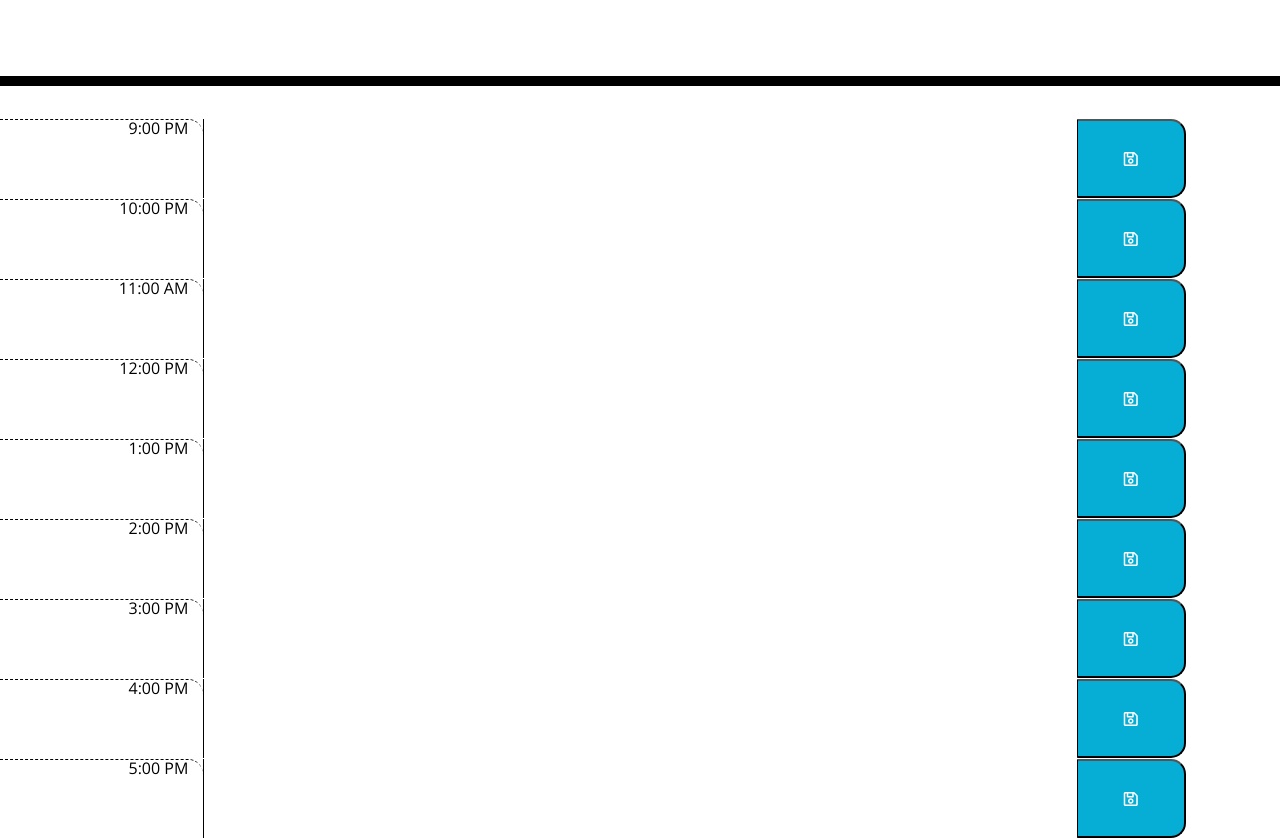
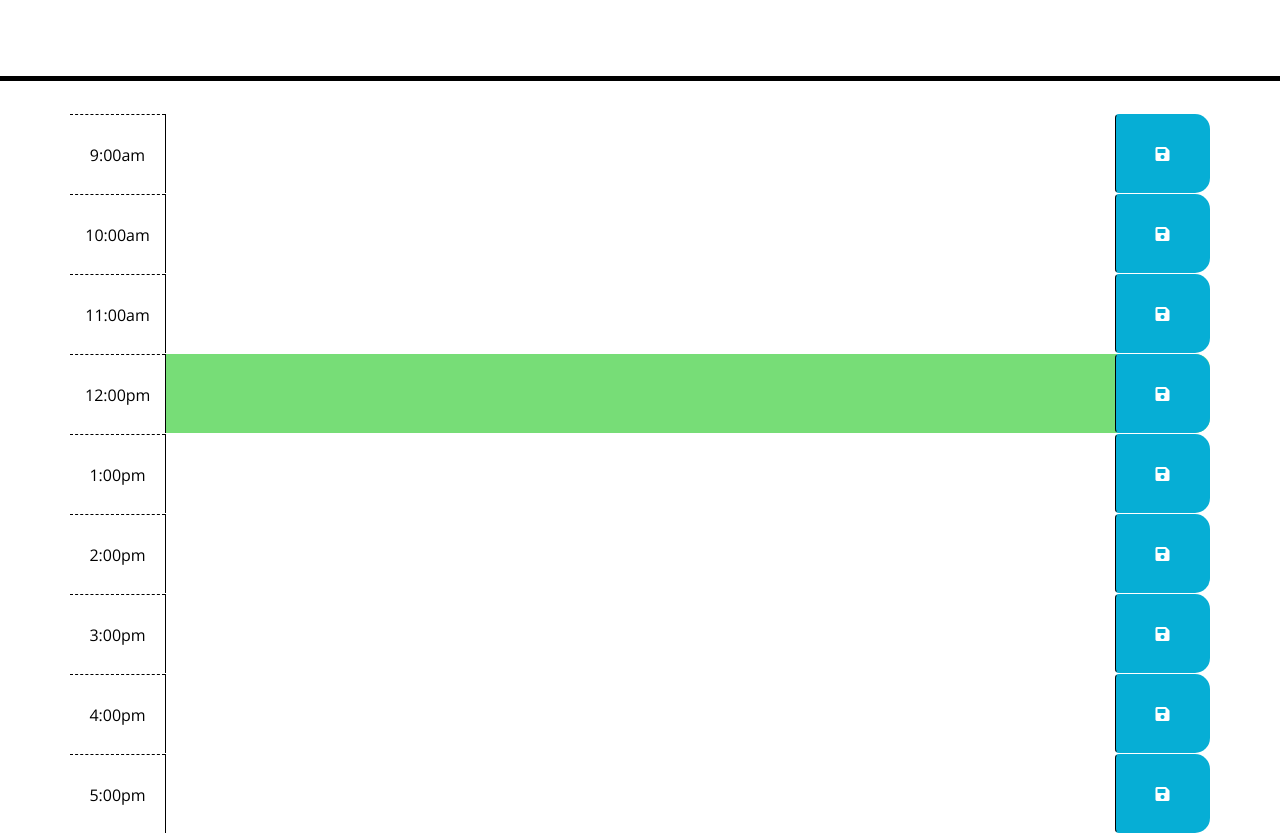
Before and after one commit to chaseyb/Work-Day-Scheduler, a plain HTML site: page index.html in a window 1280 px wide. Shown: the part 182-1020 px from the top of the page. Drawn offline with nearby package versions, Linux system fonts and the light colour scheme.

Commit message:
Updated HTML, CSS, and JavaScript

```diff
--- a/Assets/script.js
+++ b/Assets/script.js
@@ -0,0 +1,14 @@
+$(document).ready(function(){
+
+    //display current day & time.
+    $("#currentDay").text(moment().format("MMMM Do YYYY, h:mm:ss a"));
+
+    //Assign saveBtn click listener for user input and time stamp??
+    $(".saveBtn").on("click", function () {
+        //get nearby values.
+        console.log(this);
+        var text = $(this).siblings(".description").val();
+        var time = $(this).parent().attr("id");
+
+        //set items in local storage.
+        localStorage.setItem(time, text);
--- a/Assets/style.css
+++ b/Assets/style.css
@@ -18,7 +18,7 @@
   background-color: transparent;
   color: black;
   border-radius: 0;
-    border-bottom: 10px solid black;
+  border-bottom: 5px solid black;
 }
 
 .description{
--- a/index.html
+++ b/index.html
@@ -1,107 +1,111 @@
 <!DOCTYPE html>
 <html lang="en">
+
 <head>
     <meta charset="UTF-8" />
     <meta name="viewport" content="width=device-width, initial-scale=1.0" />
     <meta http-equiv="X-UA-Compatible" content="ie=edge" />
-    <link
-      rel="stylesheet"
-      href="https://stackpath.bootstrapcdn.com/bootstrap/4.3.1/css/bootstrap.min.css"
-    />
-    <link
-      rel="stylesheet"
-      href="https://use.fontawesome.com/releases/v5.8.1/css/all.css"
-      integrity="sha384-50oBUHEmvpQ+1lW4y57PTFmhCaXp0ML5d60M1M7uH2+nqUivzIebhndOJK28anvf"
-      crossorigin="anonymous"
-    />
-    <link
-      href="https://fonts.googleapis.com/css?family=Open+Sans&display=swap"
-      rel="stylesheet"
-    />
-    <!-- Custom CSS -->
-    <link rel="stylesheet" href="/assets/style.css"/>
-
+    <link rel="stylesheet" href="https://stackpath.bootstrapcdn.com/bootstrap/4.3.1/css/bootstrap.min.css" />
+    <link rel="stylesheet" href="https://use.fontawesome.com/releases/v5.8.1/css/all.css"
+        integrity="sha384-50oBUHEmvpQ+1lW4y57PTFmhCaXp0ML5d60M1M7uH2+nqUivzIebhndOJK28anvf" crossorigin="anonymous" />
+    <link href="https://fonts.googleapis.com/css?family=Open+Sans&display=swap" rel="stylesheet" />
+    <link rel="stylesheet" href="assets/style.css" />
     <title>Work Day Scheduler</title>
 </head>
 
 <body>
     <header class="jumbotron">
-      <h1 class="display-3 text-center">Work Day Scheduler</h1>
-      <p class="lead text-center">A simple calendar app for scheduling your work day</p>
-      <p id="currentDay" class="lead"></p>
+        <h1 class="font-weight-bold display-3">Work Day Scheduler</h1>
+        <p class="font-weight-bold lead">A simple calendar application for scheduling your work day</p>
+        <p id="currentDay" class="text-white font-weight-bold lead"></p>
     </header>
+    <div class="container">
 
         <!-- Timeblocks go here -->
-
-    <!-- 9:00 AM Timeblock-->
-    <div class="row">
-        <div class ="col-2 hour time-block text-right">9:00 PM</div>
-        <textarea id="9" class="col-8 input"></textarea>
-        <button class="col-1 saveBtn"><i class="far fa-save"></i></button>
+        <div id="hour9" class="row time-block">
+            <div class="col-md-1 hour">
+                9:00am
+            </div>
+            <textarea class="col-md-10 description">
+            </textarea>
+            <button class="btn saveBtn col-md-1"><i class="fas fa-save"></i></button>
         </div>
 
-      <!-- 10:00 AM Timeblock-->
-      <div class="row">
-        <div class ="col-2 hour time-block text-right">10:00 PM</div>
-        <textarea id="10" class=" col-8 input"></textarea>
-        <button class="col-1 saveBtn"><i class="far fa-save"></i></button>
+        <div id="hour10" class="row time-block">
+            <div class="col-md-1 hour">
+                10:00am
+            </div>
+            <textarea class="col-md-10 description">
+            </textarea>
+            <button class="btn saveBtn col-md-1"><i class="fas fa-save"></i></button>
         </div>
 
-      <!-- 11:00 AM Timeblock-->
-      <div class="row">
-        <div class ="col-2 hour time-block text-right">11:00 AM</div>
-        <textarea id="11" class=" col-8 input"></textarea>
-        <button class="col-1 saveBtn"><i class="far fa-save"></i></button>
+        <div id="hour11" class="row time-block">
+            <div class="col-md-1 hour">
+                11:00am
+            </div>
+            <textarea class="col-md-10 description">
+            </textarea>
+            <button class="btn saveBtn col-md-1"><i class="fas fa-save"></i></button>
         </div>
 
-      <!-- 12:00 PM Timeblock-->
-      <div class="row">
-        <div class ="col-2 hour time-block text-right">12:00 PM</div>
-        <textarea id="12" class=" col-8 input"></textarea>
-        <button class="col-1 saveBtn"><i class="far fa-save"></i></button>
+        <div id="hour12" class="row time-block past present future">
+            <div class="col-md-1 hour">
+                12:00pm
+            </div>
+            <textarea class="col-md-10 description">
+            </textarea>
+            <button class="btn saveBtn col-md-1"><i class="fas fa-save"></i></button>
         </div>
 
-      <!-- 1:00 PM Timeblock-->
-      <div class="row">
-        <div class ="col-2 hour time-block text-right">1:00 PM</div>
-        <textarea id="13" class=" col-8 input"></textarea>
-        <button class="col-1 saveBtn"><i class="far fa-save"></i></button>
+        <div id="hour13" class="row time-block">
+            <div class="col-md-1 hour">
+                1:00pm
+            </div>
+            <textarea class="col-md-10 description">
+            </textarea>
+            <button class="btn saveBtn col-md-1"><i class="fas fa-save"></i></button>
         </div>
 
-      <!-- 2:00 PM Timeblock-->
-      <div class="row">
-        <div class ="col-2 hour time-block text-right">2:00 PM</div>
-        <textarea id="14" class="col-8 input"></textarea>
-        <button class="col-1 saveBtn"><i class="far fa-save"></i></button>
+        <div id="hour14" class="row time-block">
+            <div class="col-md-1 hour">
+                2:00pm
+            </div>
+            <textarea class="col-md-10 description">
+            </textarea>
+            <button class="btn saveBtn col-md-1"><i class="fas fa-save"></i></button>
         </div>
 
-      <!-- 3:00 PM Timeblock-->
-      <div class="row">
-        <div class ="col-2 hour time-block text-right">3:00 PM</div>
-        <textarea id="15" class=" col-8 input"></textarea>
-        <button class="col-1 saveBtn"><i class="far fa-save"></i></button>
+        <div id="hour15" class="row time-block">
+            <div class="col-md-1 hour">
+                3:00pm
+            </div>
+            <textarea class="col-md-10 description">
+            </textarea>
+            <button class="btn saveBtn col-md-1"><i class="fas fa-save"></i></button>
         </div>
 
-      <!-- 4:00 PM Timeblock-->
-      <div class="row">
-        <div class ="col-2 hour time-block text-right">4:00 PM</div>
-        <textarea id="16" class=" col-8 input"></textarea>
-        <button class="col-1 saveBtn"><i class="far fa-save"></i></button>
+        <div id="hour16" class="row time-block">
+            <div class="col-md-1 hour">
+                4:00pm
+            </div>
+            <textarea class="col-md-10 description">
+            </textarea>
+            <button class="btn saveBtn col-md-1"><i class="fas fa-save"></i></button>
         </div>
 
-      <!-- 5:00 PM Timeblock-->
-      <div class="row">
-        <div class ="col-2 hour time-block text-right">5:00 PM</div>
-        <textarea id="17" class=" col-8 input"></textarea>
-        <button class="col-1 saveBtn"><i class="far fa-save"></i></button>
+        <div id="hour17" class="row time-block">
+            <div class="col-md-1 hour">
+                5:00pm
             </div>
+            <textarea class="col-md-10 description">
+            </textarea>
+            <button class="btn saveBtn col-md-1"><i class="fas fa-save"></i></button>
         </div>
 
-    <!-- JavaScript -->
+        <script src="https://code.jquery.com/jquery-3.4.1.min.js"></script>
         <script src="assets/script.js"></script>
-    <!-- jquery -->
-    <script src="https://code.jquery.com/jquery-3.4.1.min.js"></script>
-    <!-- moment.js -->
         <script src="https://cdnjs.cloudflare.com/ajax/libs/moment.js/2.24.0/moment.min.js"></script>
 </body>
+
 </html>
```
Lines whose indentation alone changed are shown as unchanged.
